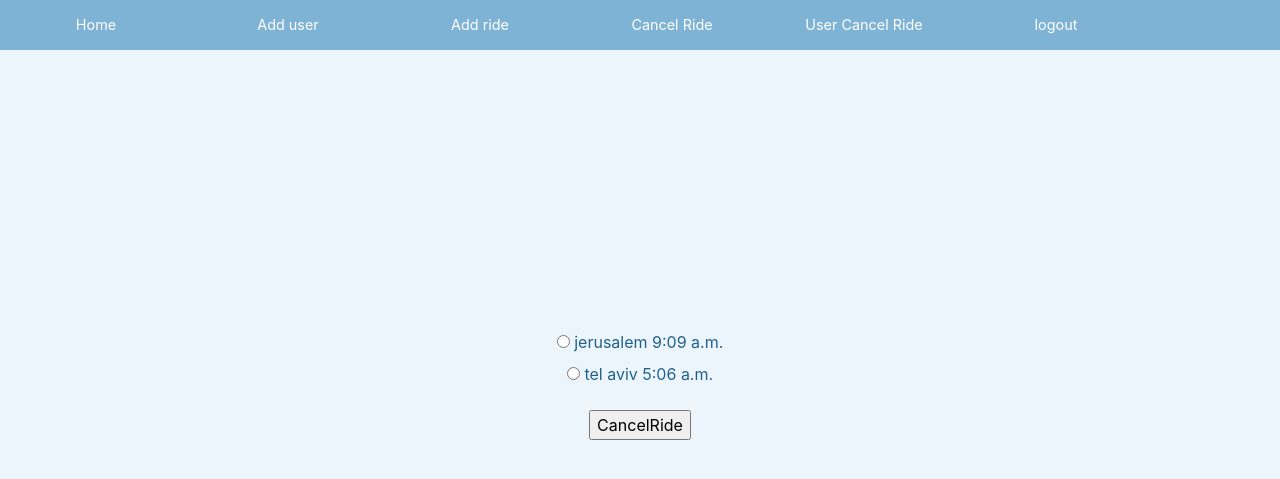
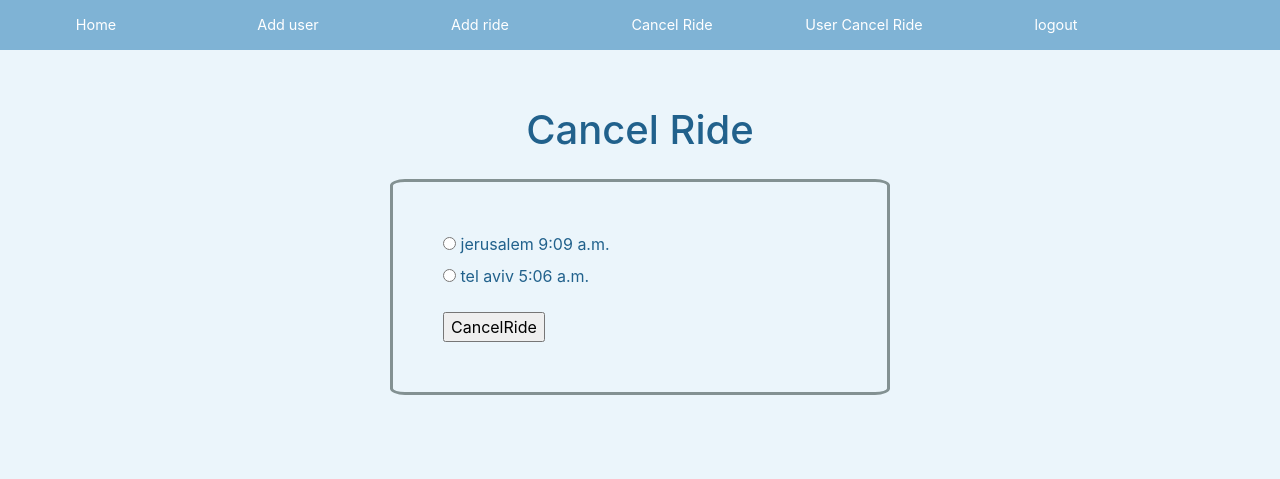
Before and after one commit to noamip/acCOMPANYme-, a Django app: page /Cancel in a window 1280 px wide. Shown: the top 479 px of the page. Run offline with Django 3.2, Linux system fonts and the light colour scheme; a user stored in the database is signed in; data comes from the database, SQL or seed files in the repository; both versions use the stored data as it was after the commit; some libraries are stand-ins or nearby versions.

Commit message:
fixed forms view

```diff
--- a/mysite/accompanyMe/static/style.css
+++ b/mysite/accompanyMe/static/style.css
@@ -56,8 +56,14 @@ float:top;
 
 
 form {
-   margin-top: 20%;
-
+    margin-top: 15%;
+    padding:4%;
+    width:40%;
+margin:0 auto;
+text-align:left;
+     border-style:solid;
+    border-color:#839192  ;
+    border-radius:3%;
 }
 
 button {
--- a/mysite/accompanyMe/templates/accompanyMe/add_ride.html
+++ b/mysite/accompanyMe/templates/accompanyMe/add_ride.html
@@ -4,7 +4,8 @@
            add user
        {% endblock %}
 {% block content %}
-        <form action="{% url 'accompanyMe:add_ride' %}" method="post" class="form-group">
+<h1> Add Ride</h1>
+        <form action="{% url 'accompanyMe:add_ride' %}" method="post">
             {% csrf_token %}
 
             {{ form.as_p }}
--- a/mysite/accompanyMe/templates/accompanyMe/add_user.html
+++ b/mysite/accompanyMe/templates/accompanyMe/add_user.html
@@ -4,7 +4,8 @@
            add user
        {% endblock %}
 {% block content %}
-        <form action="{% url 'accompanyMe:add_user' %}" method="post" class="form-group">
+     <h1> Add User</h1>
+        <form action="{% url 'accompanyMe:add_user' %}" method="post" >
             {% csrf_token %}
 
             {{ form.as_p }}
--- a/mysite/accompanyMe/templates/accompanyMe/cancel_form.html
+++ b/mysite/accompanyMe/templates/accompanyMe/cancel_form.html
@@ -5,7 +5,7 @@
 {% endblock %}
 
 {% block content %}
-
+    <h1> Cancel Ride</h1>
     <form action="{% url 'accompanyMe:cancel_ride' %}" method="post">
         {% csrf_token %}
         <ul class="list-unstyled">
--- a/mysite/accompanyMe/templates/accompanyMe/user_cancel_form.html
+++ b/mysite/accompanyMe/templates/accompanyMe/user_cancel_form.html
@@ -1,11 +1,9 @@
 {% extends "base.html" %}
 
-{% block title %}
- User Cancel Ride
-{% endblock %}
 
 {% block content %}
     <h1> User Cancel Ride</h1>
+
     <form action="{% url 'accompanyMe:user_cancel_ride' %}" method="post">
         {% csrf_token %}
         <ul class="list-unstyled" >
@@ -22,5 +20,4 @@
         </ul>
          <input type="submit" value="CancelRide"/>
     </form>
-
 {% endblock %}
--- a/mysite/accompanyMe/templates/accompanyMe/view_rides.html
+++ b/mysite/accompanyMe/templates/accompanyMe/view_rides.html
@@ -13,7 +13,7 @@ pageScroll();
 </script>
 
 {% block content %}
-<h1>join the ride</h1>
+<h1>Join The Ride!</h1>
 
 
     <!--<div class="table-responsive table-bordered movie-table">-->
@@ -24,7 +24,7 @@ pageScroll();
                 <tr align="center" >
                     <th align="center">Destination</th>
                     <th align="center">Hour</th>
-                    <th align="center">Num Available places</th>
+                    <th align="center">Available places</th>
                     <th align="center">Code</th>
                 </tr>
             </thead>
--- a/mysite/accompanyMe/templates/registration/login.html
+++ b/mysite/accompanyMe/templates/registration/login.html
@@ -5,7 +5,8 @@
 Login
 {% endblock %}
 
-{% block content %}>
+{% block content %}
+<h1> Login</h1>
 <form method="post">
   {% csrf_token %}
   {{ form.as_p }}
--- a/mysite/mysite/settings.py
+++ b/mysite/mysite/settings.py
@@ -131,9 +131,7 @@ LOGOUT_REDIRECT_URL='login'
 
 
 TWILIO_PHONE_NUMBER = "+972559882612"
-# numbers_to_message = ['+972556801421', '+972583168008',]
 
-# URL location of TwiML instructions for how to handle the phone call
 TWIML_INSTRUCTIONS_URL =  "http://static.fullstackpython.com/phone-calls-python.xml"
 
 CLIENT = Client("ACdb54a9fd2490c54788e3d66dd30f226f", "35a8a48b2501585c4415c2b07bd2e38a")
```
Also changed, not shown: mysite/accompanyMe/templates/accompanyMe/view_rides_copy.html (deleted, +0 -44 lines), mysite/db.sqlite3.
